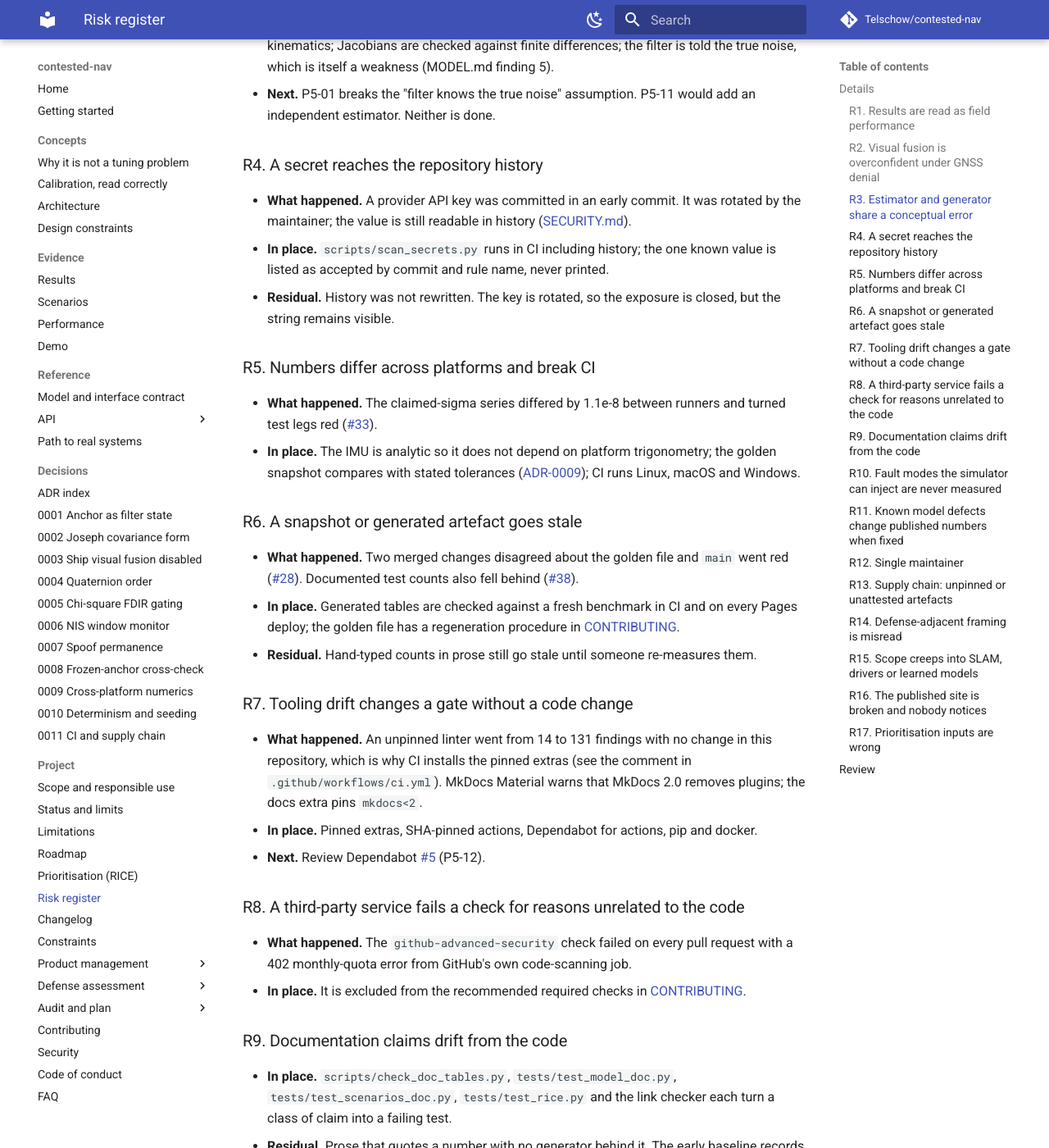
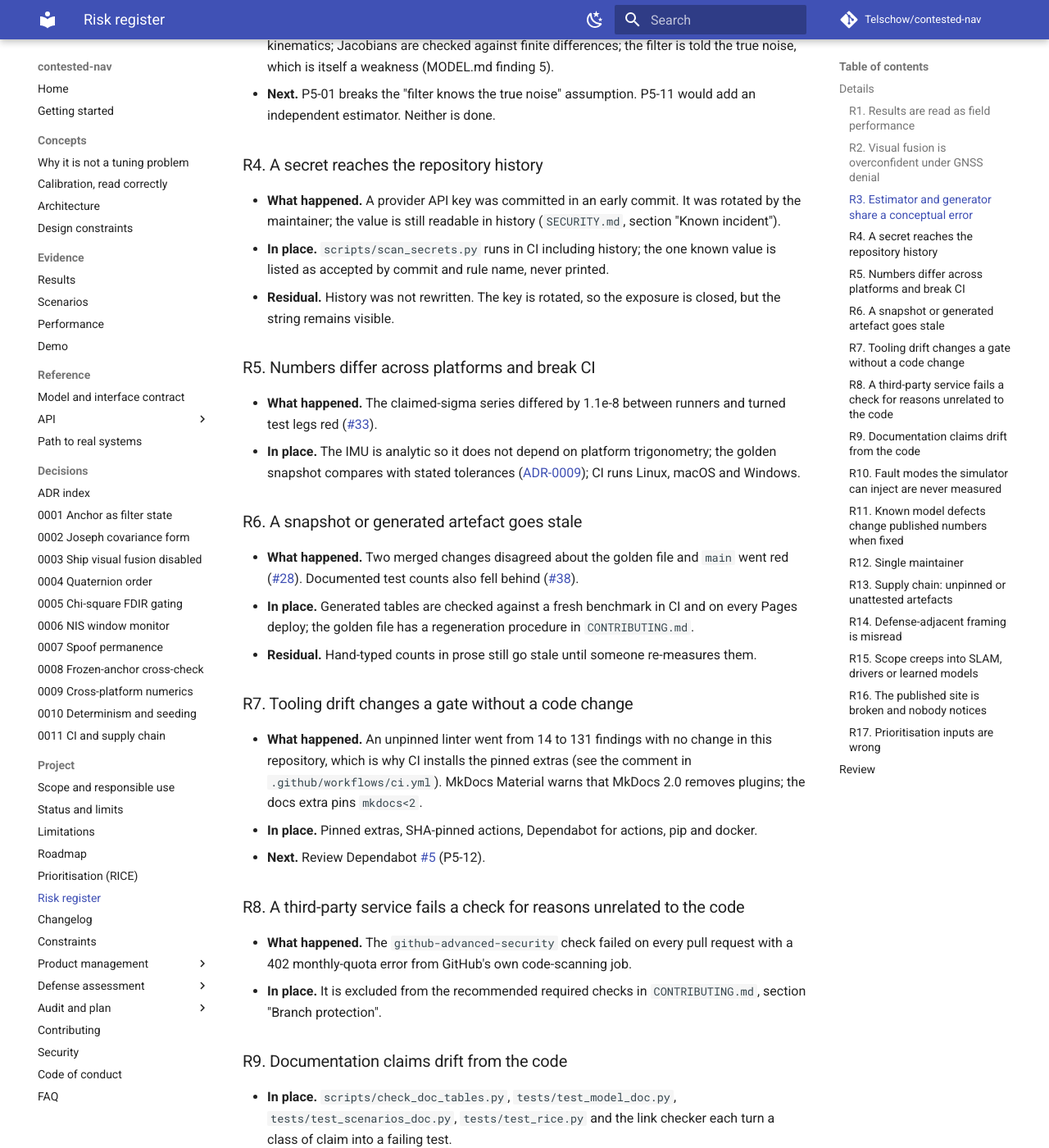
Before and after one commit to Telschow/contested-nav, an MkDocs documentation site: the page built from docs/risks.md, in a window 1280 px wide and 1400 px high, scrolled down 2197 px. Shown: the whole window at 82% size. Built offline with MkDocs 1.6.1 and Material for MkDocs 9.7.7, drawn with Linux system fonts in a browser that asks for light colours; comment, search, counter and statistics services are not loaded; some of the changed text lies outside the part shown.

Commit message:
docs(risks): link only to files the site contains
RISKS.md is included into the site, where links to SECURITY.md, CONTRIBUTING.md and
.github/CODEOWNERS fail the strict build. Name those files in code spans instead.

Co-Authored-By: Claude Sonnet 5.5 <noreply@anthropic.com>
Claude-Session: https://claude.ai/code/session_01GwfcPN95nG6qXCvWKXzrSW

```diff
--- a/RISKS.md
+++ b/RISKS.md
@@ -62,7 +62,7 @@ deliberate decision to live with it). A risk's status changes only with evidence
 
 ### R4. A secret reaches the repository history
 - **What happened.** A provider API key was committed in an early commit. It was rotated by
-  the maintainer; the value is still readable in history ([SECURITY.md](SECURITY.md)).
+  the maintainer; the value is still readable in history (`SECURITY.md`, section "Known incident").
 - **In place.** `scripts/scan_secrets.py` runs in CI including history; the one known value is
   listed as accepted by commit and rule name, never printed.
 - **Residual.** History was not rewritten. The key is rotated, so the exposure is closed, but
@@ -81,7 +81,7 @@ deliberate decision to live with it). A risk's status changes only with evidence
   behind ([#38](https://github.com/Telschow/contested-nav/pull/38)).
 - **In place.** Generated tables are checked against a fresh benchmark in CI and on every Pages
   deploy; the golden file has a regeneration procedure in
-  [CONTRIBUTING](CONTRIBUTING.md).
+  `CONTRIBUTING.md`.
 - **Residual.** Hand-typed counts in prose still go stale until someone re-measures them.
 
 ### R7. Tooling drift changes a gate without a code change
@@ -96,7 +96,7 @@ deliberate decision to live with it). A risk's status changes only with evidence
 - **What happened.** The `github-advanced-security` check failed on every pull request with a
   402 monthly-quota error from GitHub's own code-scanning job.
 - **In place.** It is excluded from the recommended required checks in
-  [CONTRIBUTING](CONTRIBUTING.md#branch-protection-recommended-settings).
+  `CONTRIBUTING.md`, section "Branch protection".
 
 ### R9. Documentation claims drift from the code
 - **In place.** `scripts/check_doc_tables.py`, `tests/test_model_doc.py`,
```
Also changed, not shown: other parts of RISKS.md (+1 -1 lines).
